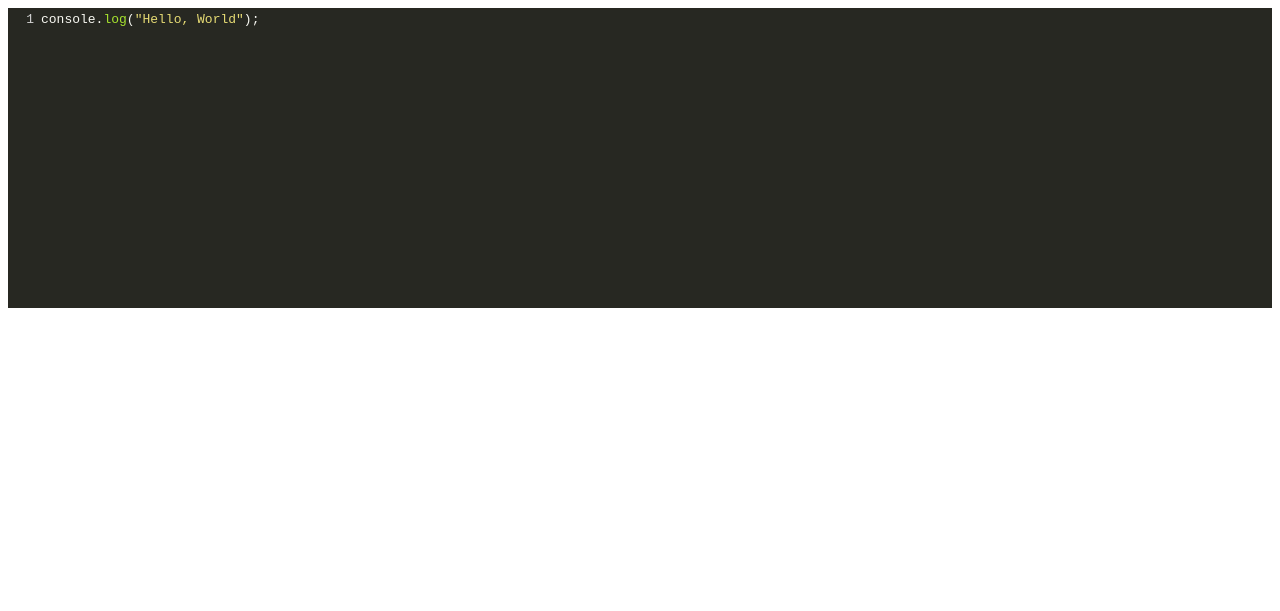
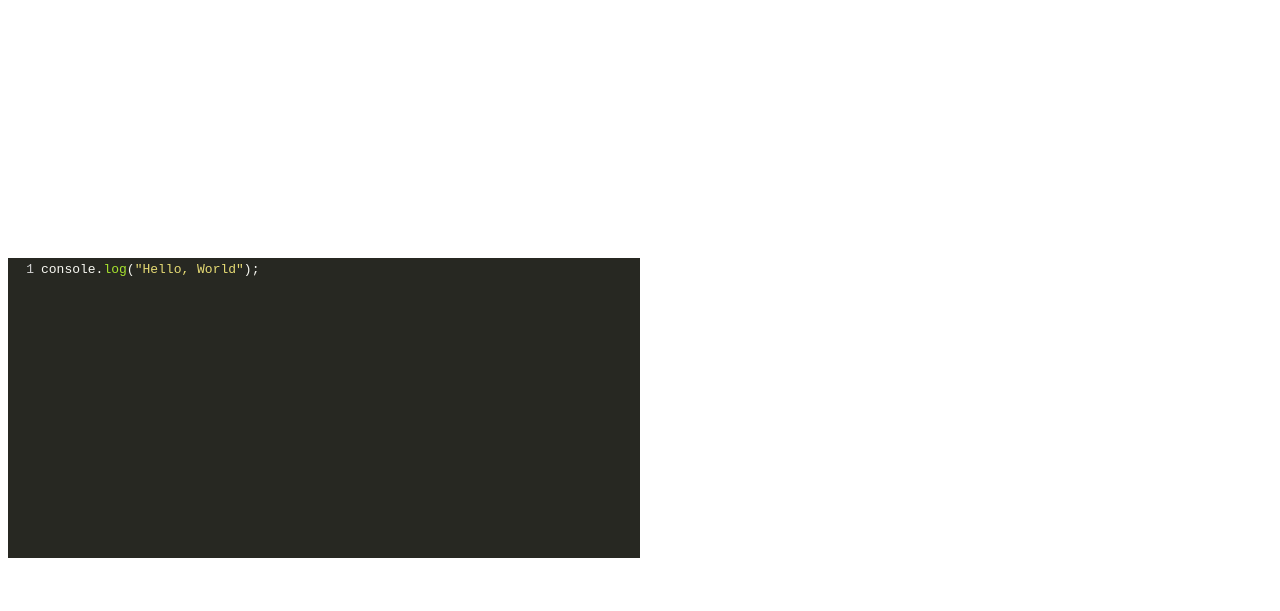
Before and after one commit to AustinAbbott/online-code-editor, a website: page src/index.html in a window 1280 px wide. Drawn offline with nearby package versions, Linux system fonts and the light colour scheme.

Commit message:
Add some in-line styling to center editor

```diff
--- a/src/index.html
+++ b/src/index.html
@@ -7,10 +7,11 @@
     </link>
     <link rel="stylesheet"
       href="https://cdnjs.cloudflare.com/ajax/libs/codemirror/5.52.2/theme/monokai.min.css">
-    <title>title</title>
+    <title>online code editor</title>
   </head>
-  <body>
-    <div id="my-div"></div>
+  <body style="display:flex; flex-direction:column; justify-content:center; min-height:100vh;">
+
+     <div id="my-div" style="width: 50%"></div>
 
   <script type="text/javascript"
     src="https://cdnjs.cloudflare.com/ajax/libs/codemirror/5.52.2/codemirror.min.js">
```
